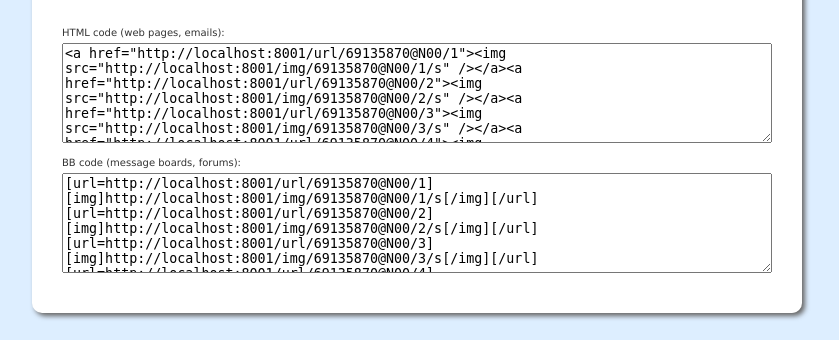
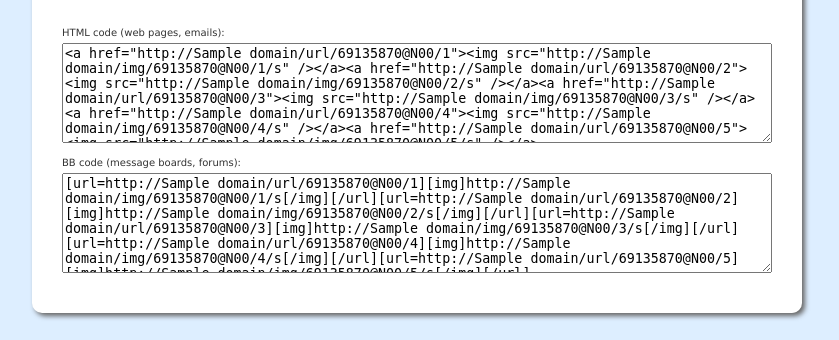
Before and after one commit to mendhak/flickrsignature, a Django app: template templates/index.html in a window 1280 px wide. Shown: the part 301-641 px from the top of the page, without its empty margins (223-1062 px from the left). Run offline with Django 3.2, Linux system fonts and the light colour scheme; the template is opened without the code that fills it: most values are stand-ins (such as "Sample title", 1, 10 or a date in 2020); some libraries are stand-ins or nearby versions.

Commit message:
Again, replaced domain on default page

```diff
--- a/templates/index.html
+++ b/templates/index.html
@@ -243,10 +243,10 @@
 				</div>
 				<br />
 				<p class="tiny">HTML code (web pages, emails):
-					<textarea id="htmlcode"><a href="http://localhost:8001/url/69135870@N00/1"><img src="http://localhost:8001/img/69135870@N00/1/s" /></a><a href="http://localhost:8001/url/69135870@N00/2"><img src="http://localhost:8001/img/69135870@N00/2/s" /></a><a href="http://localhost:8001/url/69135870@N00/3"><img src="http://localhost:8001/img/69135870@N00/3/s" /></a><a href="http://localhost:8001/url/69135870@N00/4"><img src="http://localhost:8001/img/69135870@N00/4/s" /></a><a href="http://localhost:8001/url/69135870@N00/5"><img src="http://localhost:8001/img/69135870@N00/5/s" /></a></textarea>
+					<textarea id="htmlcode"><a href="http://{{ domain }}/url/69135870@N00/1"><img src="http://{{ domain }}/img/69135870@N00/1/s" /></a><a href="http://{{ domain }}/url/69135870@N00/2"><img src="http://{{ domain }}/img/69135870@N00/2/s" /></a><a href="http://{{ domain }}/url/69135870@N00/3"><img src="http://{{ domain }}/img/69135870@N00/3/s" /></a><a href="http://{{ domain }}/url/69135870@N00/4"><img src="http://{{ domain }}/img/69135870@N00/4/s" /></a><a href="http://{{ domain }}/url/69135870@N00/5"><img src="http://{{ domain }}/img/69135870@N00/5/s" /></a></textarea>
 				</p>
 				<p class="tiny">BB code (message boards, forums):
-					<textarea id="bbcode">[url=http://localhost:8001/url/69135870@N00/1][img]http://localhost:8001/img/69135870@N00/1/s[/img][/url][url=http://localhost:8001/url/69135870@N00/2][img]http://localhost:8001/img/69135870@N00/2/s[/img][/url][url=http://localhost:8001/url/69135870@N00/3][img]http://localhost:8001/img/69135870@N00/3/s[/img][/url][url=http://localhost:8001/url/69135870@N00/4][img]http://localhost:8001/img/69135870@N00/4/s[/img][/url][url=http://localhost:8001/url/69135870@N00/5][img]http://localhost:8001/img/69135870@N00/5/s[/img][/url]</textarea>
+					<textarea id="bbcode">[url=http://{{ domain }}/url/69135870@N00/1][img]http://{{ domain }}/img/69135870@N00/1/s[/img][/url][url=http://{{ domain }}/url/69135870@N00/2][img]http://{{ domain }}/img/69135870@N00/2/s[/img][/url][url=http://{{ domain }}/url/69135870@N00/3][img]http://{{ domain }}/img/69135870@N00/3/s[/img][/url][url=http://{{ domain }}/url/69135870@N00/4][img]http://{{ domain }}/img/69135870@N00/4/s[/img][/url][url=http://{{ domain }}/url/69135870@N00/5][img]http://{{ domain }}/img/69135870@N00/5/s[/img][/url]</textarea>
 				</p>
 				<br />
 
```
